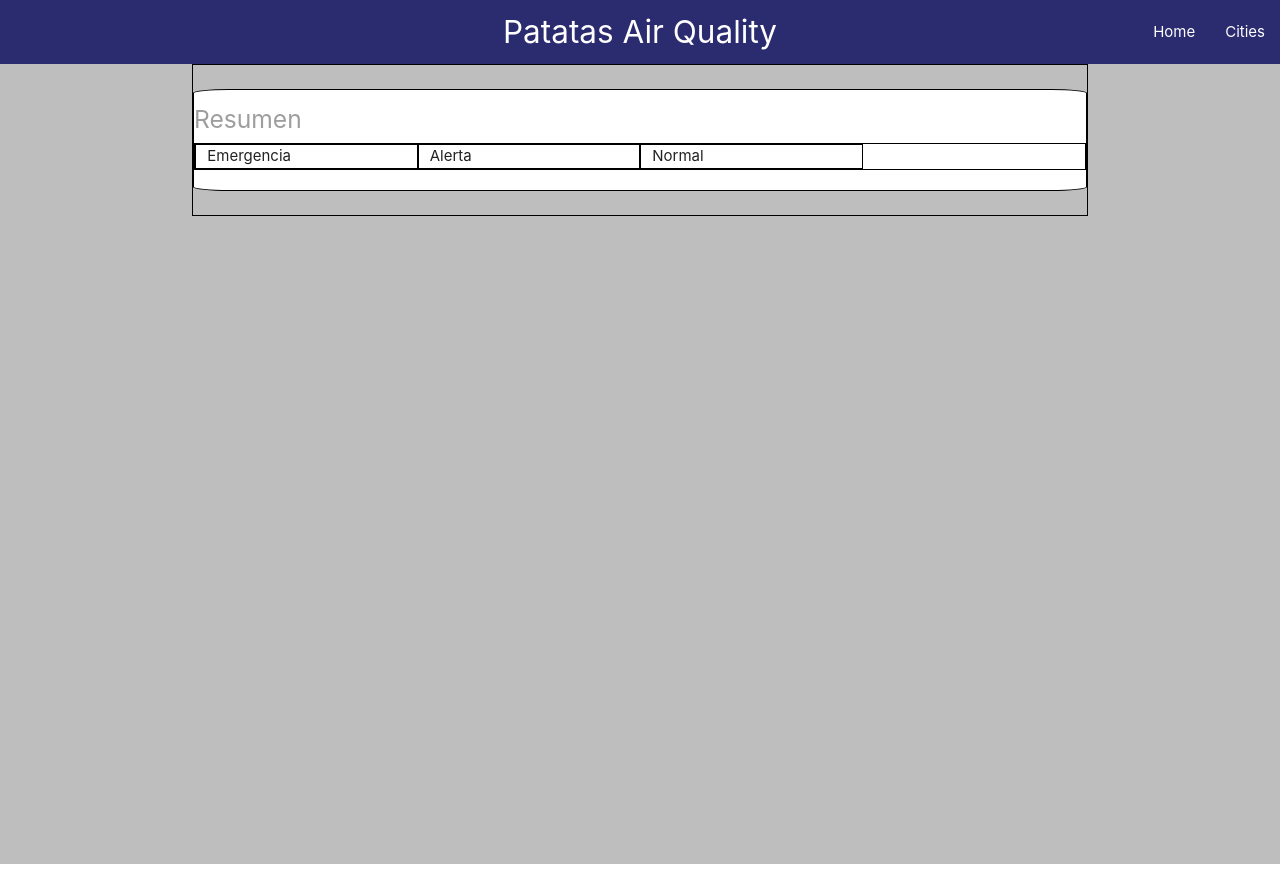
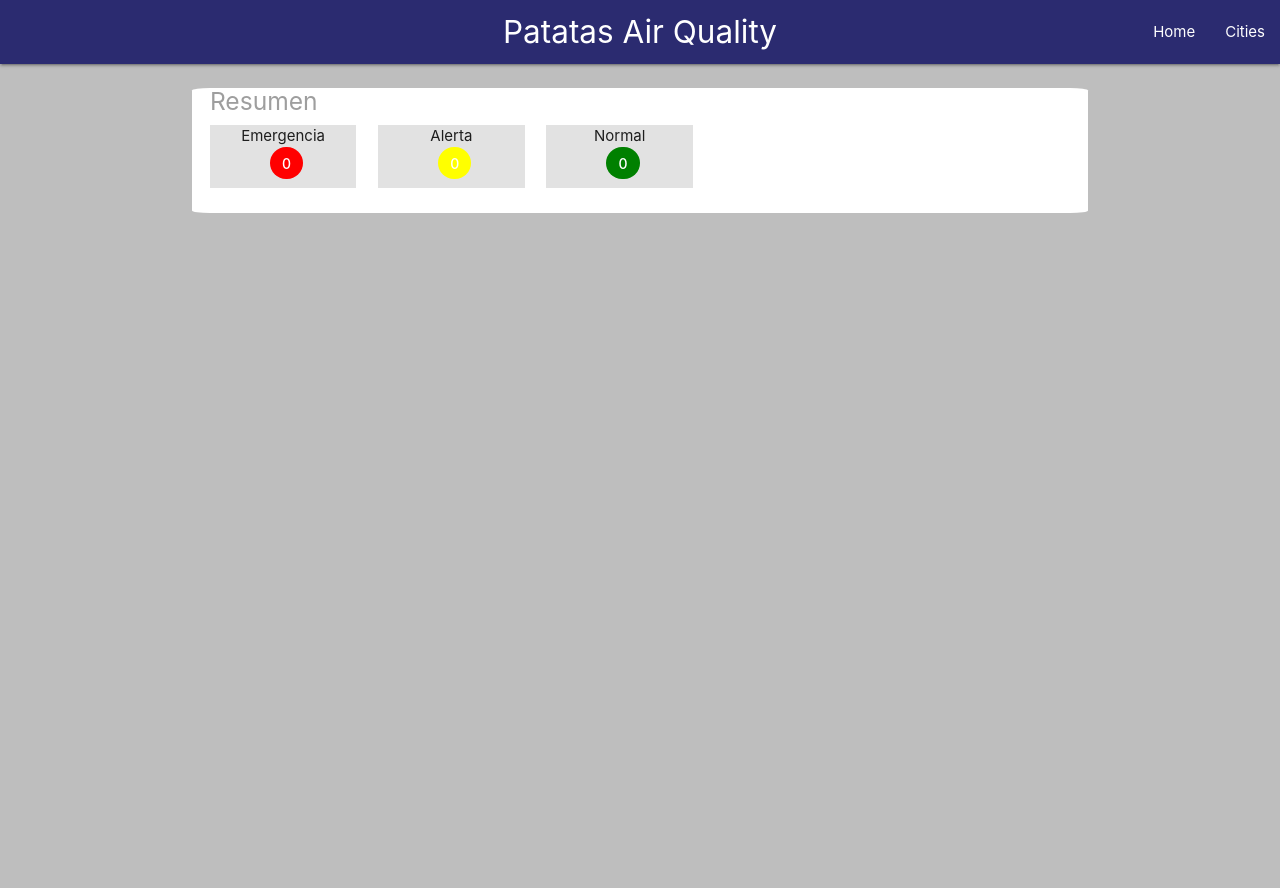
Before and after one commit to josephrojas21/tekus, an Angular app: page / in a window 1280 px wide. Before the commit the page ends 864 px from the top, so only its background shows below. Built offline with nearby package versions, Linux system fonts and the light colour scheme; no server answers.

Commit message:
summary ready

```diff
--- a/src/app/home/home.component.css
+++ b/src/app/home/home.component.css
@@ -4,11 +4,29 @@ html{
 
 .summary{
     background-color: white;
-    border-radius: 4%;
+    border-radius: 2%;
     margin: 24px auto;
+    padding-bottom: 0.5%;
+    padding-left: 2%;
 }
 
-div{
-    border: 1px solid black;
+.states{
+    margin-right: 2.5%;
+    background-color: rgba(190, 190, 190, 0.452);
+    padding-bottom: 1%;
+}
 
+
+#chip1{
+    margin-left: 40%;
+    background-color: red;
 }
+
+#chip2{
+    margin-left: 40%;
+    background-color: yellow;
+}
+#chip3{
+    margin-left: 40%;
+    background-color: green;
+}
--- a/src/app/home/home.component.html
+++ b/src/app/home/home.component.html
@@ -3,18 +3,28 @@
     <div class="summary">
       <h5 class="grey-text">Resumen</h5>
       <div class="row">
-        <div class="col l3 col-sm-3 ">
-          <span>Emergencia</span>
+        <div class="col l2  s12 m3 center-align states ">
+          <span>Emergencia</span><br>
+          <mat-chip-list >
+            <mat-chip id="chip1" selected>{{emergencyDevices}}</mat-chip>
+          </mat-chip-list>
         </div>
-        <div class="col l3 col-sm-3">
-          <span>Alerta</span>
+        <div class="col l2 s12  m3 center-align states">
+          <span>Alerta</span><br>
+          <mat-chip-list>
+            <mat-chip id="chip2" selected>{{alertDevices}}</mat-chip>
+          </mat-chip-list>
         </div>
-        <div class="col l3 col-sm-3">
-          <span>Normal</span>
+        <div class="col l2 s12 m3 center-align states">
+          <span>Normal</span><br>
+          <mat-chip-list>
+            <mat-chip id="chip3" selected>{{normalDevices}}</mat-chip>
+          </mat-chip-list>
         </div>
       </div>
     </div>
 
+
   </div>
 
 </html>
--- a/src/app/home/home.component.ts
+++ b/src/app/home/home.component.ts
@@ -7,16 +7,33 @@ import { HttpPostService } from '../Services/http-post.service';
   styleUrls: ['./home.component.css']
 })
 export class HomeComponent implements OnInit {
+  alertDevices=0;
+  normalDevices=0;
+  emergencyDevices=0;
 
   constructor(private dataService: HttpPostService) { }
 
   ngOnInit() {
+    this.getDevices();
   }
 
-  renderDataTable() {
-    this.dataService.getCities()
+  getDevices() {
+    this.dataService.getDevices()
       .subscribe(
-          x => {
+        x => {console.log(x);
+        const [cero,one,two,three] = x
+        x.forEach(device => {
+          if(device.AirQuality ===0){
+            this.normalDevices++;
+          }
+          if(device.AirQuality === 1){
+            this.alertDevices++;
+          }
+          if(device.AirQuality===2){
+            this.emergencyDevices++;
+          }
+        })
+
     },
     error => {
       console.log('There was an error while retrieving Devices!' + error);
--- a/src/app/home/home.module.ts
+++ b/src/app/home/home.module.ts
@@ -3,12 +3,14 @@ import { CommonModule } from '@angular/common';
 
 import { HomeRoutingModule } from './home-routing.module';
 import { HomeComponent } from './home.component';
+import {MatChipsModule} from '@angular/material/chips';
 
 @NgModule({
   declarations: [HomeComponent,],
   imports: [
     CommonModule,
-    HomeRoutingModule
+    HomeRoutingModule,
+    MatChipsModule
   ]
 })
 export class HomeModule { }
```
Also changed, not shown: src/assets/logo.jpg (added).
